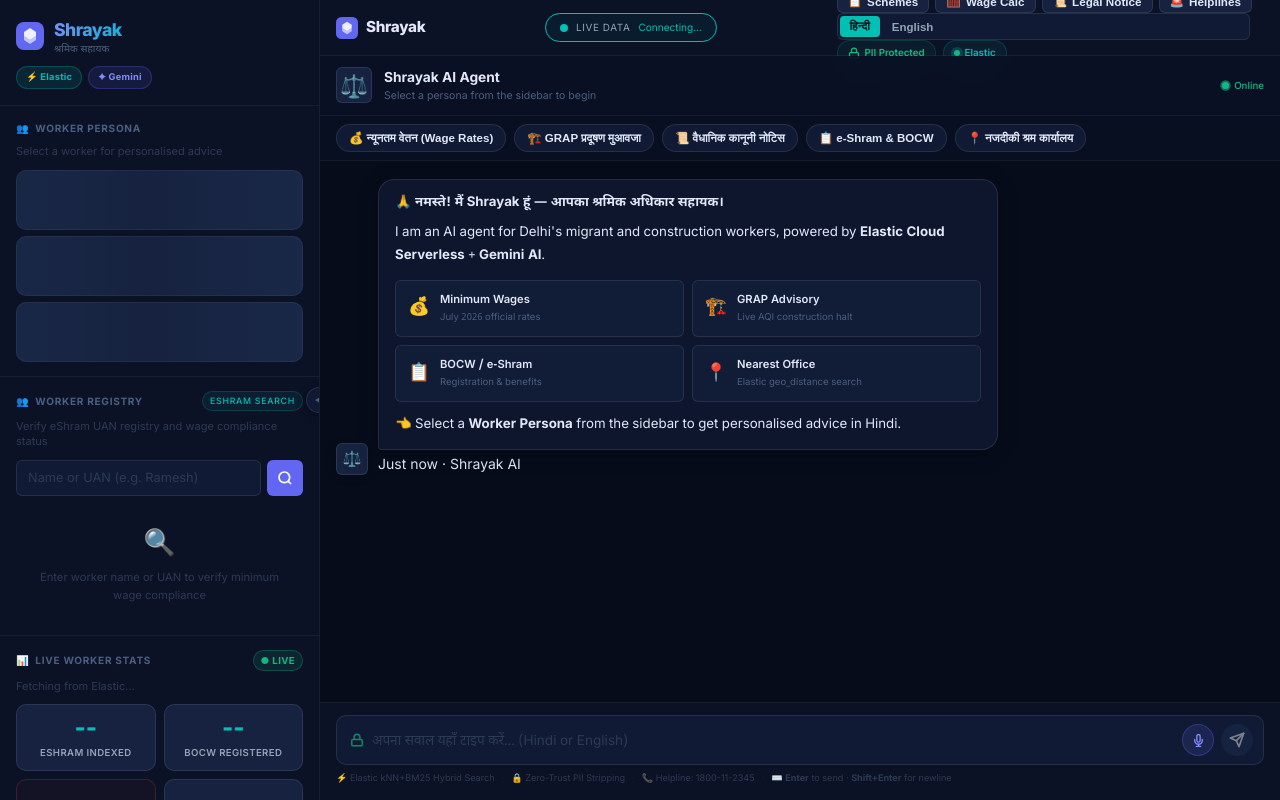
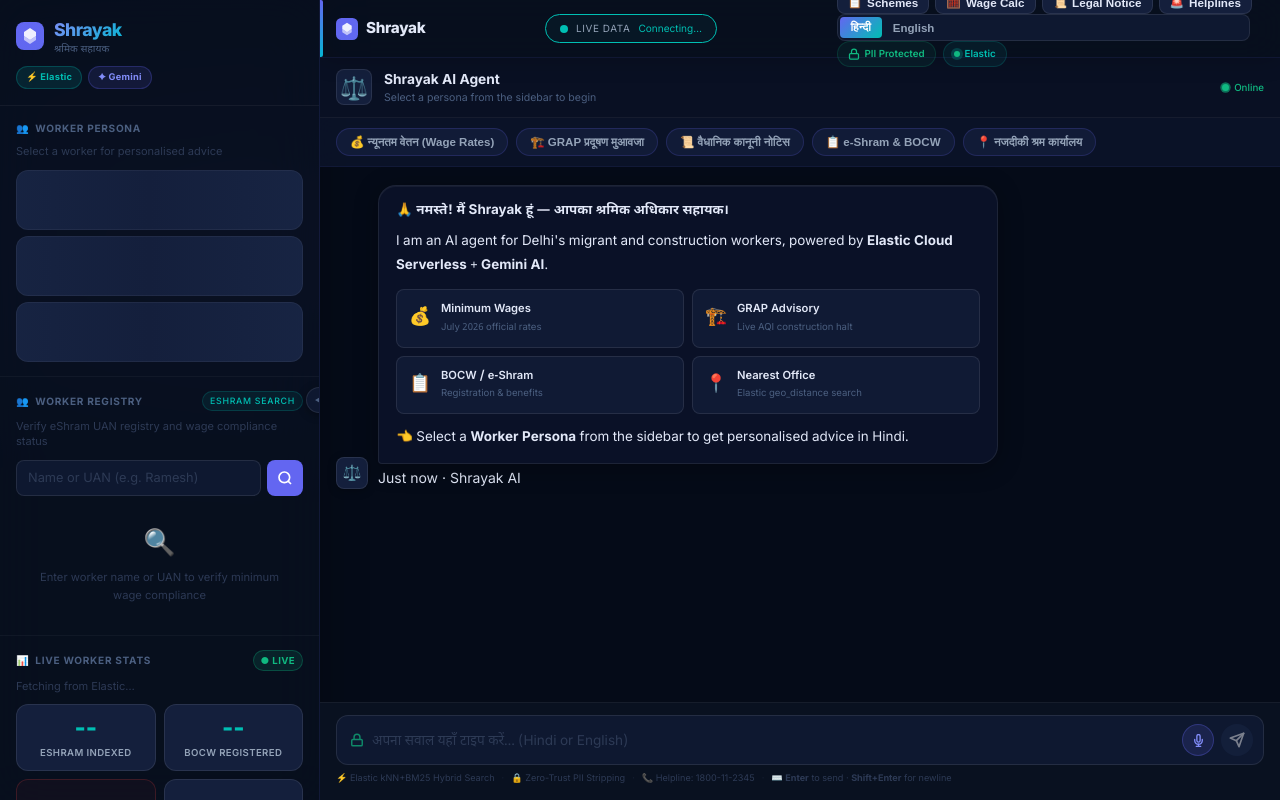
Before and after one commit to akanksha-dot-dev/Shrayak, a website: page frontend/index.html in a window 1280 px wide. Drawn offline with Linux system fonts and the light colour scheme.

Commit message:
feat: implement premium dashboard styling with aurora background and responsive sidebar layout

```diff
--- a/frontend/style.css
+++ b/frontend/style.css
@@ -1,16 +1,14 @@
 /* ================================================================
-   Shrayak — style.css  (v4 — Enhanced)
+   Shrayak — style.css  (v5 — Premium Enhanced)
    ================================================================ */
 
 /* ── Variables ─────────────────────────────────────────────────── */
 :root {
-  --bg0: #060c1a;
-  --bg1: #0b1226;
-  --bg2: #101a34;
-  --bg3: #16223f;
-  --bg4: #1d2d50;
-
-
+  --bg0: #050b18;
+  --bg1: #091120;
+  --bg2: #0e1830;
+  --bg3: #141f3c;
+  --bg4: #1a2848;
 
   --indigo: #6366f1;
   --indigo-lt: #818cf8;
@@ -23,24 +21,35 @@
   --red: #ef4444;
   --purple: #8b5cf6;
 
+  /* Text hierarchy */
+  --t0: #f1f5ff;
   --t1: #e2e8f8;
   --t2: #94a3b8;
   --t3: #4b5f80;
   --t4: #2d3a55;
 
+  /* Glass layers */
   --b1: rgba(255, 255, 255, 0.05);
   --b2: rgba(255, 255, 255, 0.09);
   --b3: rgba(255, 255, 255, 0.15);
-
-  --r: 10px;
-  --rs: 6px;
-  --rl: 16px;
-
+  --bg-glass-1: rgba(9, 17, 32, 0.72);
+  --bg-glass-2: rgba(14, 24, 48, 0.65);
+
+  /* Border radius */
+  --r: 12px;
+  --rs: 8px;
+  --rl: 18px;
+  --rxl: 24px;
+
+  /* Layout */
   --sb: 320px;
-  --tb: 56px;
-
+  --tb: 58px;
+
+  /* Motion */
   --ease: cubic-bezier(.4, 0, .2, 1);
-  --dur: 180ms;
+  --ease-spring: cubic-bezier(.34, 1.56, .64, 1);
+  --dur: 200ms;
+  --dur-slow: 380ms;
 }
 
 /* ── Reset ─────────────────────────────────────────────────────── */
@@ -70,9 +79,29 @@ body {
   flex-direction: column;
 }
 
+/* ── Aurora Background ──────────────────────────────────────────── */
+body::before {
+  content: '';
+  position: fixed;
+  inset: 0;
+  z-index: 0;
+  pointer-events: none;
+  background:
+    radial-gradient(ellipse 60% 50% at 20% 30%, rgba(99,102,241,0.10) 0%, transparent 70%),
+    radial-gradient(ellipse 50% 40% at 80% 70%, rgba(6,182,212,0.08) 0%, transparent 70%),
+    radial-gradient(ellipse 40% 35% at 50% 10%, rgba(0,191,179,0.06) 0%, transparent 70%);
+  animation: auroraShift 18s ease-in-out infinite alternate;
+}
+
+@keyframes auroraShift {
+  0%   { opacity: 1; filter: hue-rotate(0deg); }
+  50%  { opacity: 0.7; filter: hue-rotate(15deg); }
+  100% { opacity: 1; filter: hue-rotate(-10deg); }
+}
+
 /* Scrollbar */
 ::-webkit-scrollbar {
-  width: 4px;
+  width: 3px;
 }
 
 ::-webkit-scrollbar-track {
@@ -80,12 +109,13 @@ body {
 }
 
 ::-webkit-scrollbar-thumb {
-  background: var(--b3);
+  background: linear-gradient(180deg, var(--indigo), var(--cyan));
   border-radius: 99px;
+  opacity: 0.5;
 }
 
 ::-webkit-scrollbar-thumb:hover {
-  background: var(--indigo);
+  opacity: 1;
 }
 
 /* ═══════════════════════════════════════════════════════════════
@@ -181,6 +211,8 @@ body {
   flex: 1;
   overflow: hidden;
   height: 100%;
+  position: relative;
+  z-index: 1;
 }
 
 /* ═══════════════════════════════════════════════════════════════
@@ -189,12 +221,15 @@ body {
 .sidebar {
   width: var(--sb);
   min-width: var(--sb);
-  background: var(--bg1);
-  border-right: 1px solid var(--b1);
+  background: var(--bg-glass-1);
+  backdrop-filter: blur(24px);
+  -webkit-backdrop-filter: blur(24px);
+  border-right: 1px solid rgba(99,102,241,0.12);
   display: flex;
   flex-direction: column;
   overflow: hidden;
   flex-shrink: 0;
+  box-shadow: 4px 0 40px rgba(0,0,0,0.25);
 }
 
 /* Brand header */
@@ -264,7 +299,7 @@ body {
 /* Sections */
 .sb-section {
   padding: 14px 16px;
-  border-bottom: 1px solid var(--b1);
+  border-bottom: 1px solid rgba(255,255,255,0.04);
 }
 
 .sb-section-label {
@@ -277,6 +312,36 @@ body {
   letter-spacing: 0.07em;
   color: var(--t3);
   margin-bottom: 8px;
+  cursor: pointer;
+  user-select: none;
+}
+
+.sb-section-label:hover {
+  color: var(--t2);
+}
+
+.sb-section-chevron {
+  margin-left: auto;
+  font-size: 0.55rem;
+  transition: transform var(--dur) var(--ease);
+  color: var(--t4);
+  flex-shrink: 0;
+}
+
+.sb-section.collapsed .sb-section-chevron {
+  transform: rotate(-90deg);
+}
+
+.sb-section-body {
+  overflow: hidden;
+  transition: max-height var(--dur-slow) var(--ease), opacity var(--dur-slow) var(--ease);
+  max-height: 2000px;
+  opacity: 1;
+}
+
+.sb-section.collapsed .sb-section-body {
+  max-height: 0;
+  opacity: 0;
 }
 
 .sb-hint {
@@ -353,13 +418,22 @@ body {
   align-items: center;
   gap: 10px;
   padding: 10px 12px;
-  background: var(--bg2);
+  background: rgba(14,24,48,0.7);
   border: 1.5px solid var(--b1);
   border-radius: var(--r);
   cursor: pointer;
-  transition: all var(--dur) var(--ease);
+  transition: all var(--dur) var(--ease-spring);
   position: relative;
   overflow: hidden;
+}
+
+.persona-card::before {
+  content: '';
+  position: absolute;
+  inset: 0;
+  background: linear-gradient(135deg, transparent 40%, rgba(255,255,255,0.025) 100%);
+  opacity: 0;
+  transition: opacity var(--dur);
 }
 
 .persona-card::after {
@@ -369,21 +443,21 @@ body {
   top: 0;
   bottom: 0;
   width: 3px;
-  background: var(--pc, var(--indigo));
+  background: var(--p-color, var(--indigo));
   transform: scaleY(0);
   transition: transform var(--dur) var(--ease);
   border-radius: 0 2px 2px 0;
 }
 
 .persona-card:hover {
-  background: var(--bg3);
-  border-color: var(--pc, var(--b2));
-  transform: translateX(2px);
-}
-
-.persona-card:hover::after {
-  transform: scaleY(1);
-}
+  background: rgba(20,31,60,0.85);
+  border-color: var(--p-color, var(--b2));
+  transform: translateX(3px) scale(1.01);
+  box-shadow: 0 4px 20px rgba(0,0,0,0.3);
+}
+
+.persona-card:hover::before { opacity: 1; }
+.persona-card:hover::after  { transform: scaleY(1); }
 
 .persona-card:focus-visible {
   outline: 2px solid var(--indigo);
@@ -391,31 +465,40 @@ body {
 }
 
 .persona-card.active {
-  background: var(--bg3);
-  border-color: var(--pc, var(--indigo));
+  background: rgba(22,34,63,0.9);
+  border-color: var(--p-color, var(--indigo));
+  box-shadow: 0 0 0 1px rgba(99,102,241,0.2), 0 4px 20px rgba(0,0,0,0.25);
 }
 
 .persona-card.active::after {
   transform: scaleY(1);
 }
 
-/* Active glow ring around persona avatar */
+.persona-card.active::before { opacity: 1; }
+
+/* Active shimmer on persona card */
 .persona-card.active .persona-avi {
-  box-shadow: 0 0 0 2px var(--pc, var(--indigo)), 0 0 12px rgba(99, 102, 241, 0.35);
-  border: 1.5px solid var(--pc, var(--indigo));
-  transition: box-shadow var(--dur) var(--ease), border-color var(--dur) var(--ease);
+  box-shadow: 0 0 0 2px var(--p-color, var(--indigo)), 0 0 14px rgba(99,102,241,0.5);
+  border: 1.5px solid var(--p-color, var(--indigo));
+  animation: avatarGlow 2.5s ease-in-out infinite;
+}
+
+@keyframes avatarGlow {
+  0%, 100% { box-shadow: 0 0 0 2px var(--p-color, var(--indigo)), 0 0 8px rgba(99,102,241,0.4); }
+  50%       { box-shadow: 0 0 0 3px var(--p-color, var(--indigo)), 0 0 20px rgba(99,102,241,0.6); }
 }
 
 .persona-avi {
   font-size: 1.4rem;
-  width: 34px;
-  height: 34px;
+  width: 36px;
+  height: 36px;
   background: var(--bg4);
   border-radius: var(--rs);
   display: flex;
   align-items: center;
   justify-content: center;
   flex-shrink: 0;
+  transition: all var(--dur) var(--ease);
 }
 
 .persona-info {
@@ -804,13 +887,30 @@ body {
 .topbar {
   height: var(--tb);
   min-height: var(--tb);
-  background: var(--bg1);
-  border-bottom: 1px solid var(--b1);
+  background: var(--bg-glass-1);
+  backdrop-filter: blur(20px);
+  -webkit-backdrop-filter: blur(20px);
+  border-bottom: 1px solid rgba(99,102,241,0.10);
   display: flex;
   align-items: center;
   padding: 0 16px;
   gap: 12px;
   flex-shrink: 0;
+  box-shadow: 0 1px 24px rgba(0,0,0,0.2);
+  position: relative;
+  z-index: 5;
+}
+
+/* Topbar gradient left accent */
+.topbar::before {
+  content: '';
+  position: absolute;
+  left: 0;
+  top: 0;
+  bottom: 0;
+  width: 3px;
+  background: linear-gradient(180deg, var(--indigo), var(--cyan));
+  border-radius: 0 2px 2px 0;
 }
 
 .topbar-menu {
@@ -1247,32 +1347,44 @@ body {
 }
 
 .msg-bubble {
-  padding: 12px 16px;
-  font-size: 0.83rem;
-  line-height: 1.7;
+  padding: 13px 17px;
+  font-size: 0.84rem;
+  line-height: 1.75;
   color: var(--t1);
-  background: rgba(16, 26, 52, 0.75);
-  backdrop-filter: blur(12px);
-  border: 1px solid rgba(255, 255, 255, 0.1);
+  background: rgba(12, 20, 44, 0.78);
+  backdrop-filter: blur(18px);
+  -webkit-backdrop-filter: blur(18px);
+  border: 1px solid rgba(255, 255, 255, 0.08);
   border-radius: var(--rl);
   border-bottom-left-radius: 4px;
   font-family: 'Noto Sans Devanagari', 'Inter', sans-serif;
-  box-shadow: 0 4px 20px rgba(0, 0, 0, 0.25);
+  box-shadow: 0 4px 24px rgba(0, 0, 0, 0.3), inset 0 1px 0 rgba(255,255,255,0.05);
   position: relative;
   transition: border-color var(--dur), box-shadow var(--dur);
 }
 
 .msg--bot:hover .msg-bubble {
-  border-color: rgba(99, 102, 241, 0.3);
-  box-shadow: 0 6px 24px rgba(0, 0, 0, 0.35);
+  border-color: rgba(99, 102, 241, 0.35);
+  box-shadow: 0 8px 32px rgba(0, 0, 0, 0.4), 0 0 0 1px rgba(99,102,241,0.1), inset 0 1px 0 rgba(255,255,255,0.06);
 }
 
 .msg--user .msg-bubble {
-  background: linear-gradient(135deg, #3730a3 0%, #4f46e5 50%, #6366f1 100%);
-  border-color: rgba(129, 140, 248, 0.3);
+  background: linear-gradient(145deg, #312e81 0%, #3730a3 30%, #4f46e5 70%, #6366f1 100%);
+  border-color: rgba(129, 140, 248, 0.35);
   border-radius: var(--rl);
   border-bottom-right-radius: 4px;
-  box-shadow: 0 4px 18px rgba(79, 70, 229, 0.3);
+  box-shadow: 0 4px 20px rgba(79, 70, 229, 0.4), inset 0 1px 0 rgba(255,255,255,0.1);
+}
+
+/* User message send flash animation */
+.msg--user:last-child .msg-bubble {
+  animation: userBubblePop 0.35s var(--ease-spring) both;
+}
+
+@keyframes userBubblePop {
+  0%   { transform: scale(0.95); opacity: 0.7; }
+  60%  { transform: scale(1.02); }
+  100% { transform: scale(1);    opacity: 1; }
 }
 
 .msg-copy-btn {
@@ -2075,16 +2187,17 @@ body {
   border-color: rgba(239, 68, 68, .25);
 }
 
-/* ── Language Selector Segmented Control ─────────────────────── */
+/* ── Language Selector — Animated Pill Slider ─────────────────── */
 .lang-selector {
   display: flex;
   background: var(--bg2);
   border: 1px solid var(--b2);
   border-radius: var(--rs);
   padding: 2px;
-  gap: 2px;
+  gap: 0;
   align-items: center;
   margin-right: 14px;
+  position: relative;
 }
 
 .lang-btn {
@@ -2093,10 +2206,12 @@ body {
   color: var(--t2);
   font-size: 0.72rem;
   font-weight: 600;
-  padding: 4px 10px;
+  padding: 4px 11px;
   border-radius: 4px;
   cursor: pointer;
-  transition: background var(--dur) var(--ease), color var(--dur) var(--ease);
+  transition: color var(--dur) var(--ease);
+  position: relative;
+  z-index: 1;
 }
 
 .lang-btn:hover {
@@ -2104,8 +2219,22 @@ body {
 }
 
 .lang-btn.active {
-  background: var(--elastic);
-  color: var(--bg0);
+  color: #fff;
+}
+
+.lang-btn.active::before {
+  content: '';
+  position: absolute;
+  inset: 0;
+  background: linear-gradient(135deg, var(--indigo), var(--elastic));
+  border-radius: 4px;
+  z-index: -1;
+  animation: langPillIn 0.22s var(--ease-spring);
+}
+
+@keyframes langPillIn {
+  from { transform: scaleX(0.6); opacity: 0; }
+  to   { transform: scaleX(1);   opacity: 1; }
 }
 
 /* ── Topbar Actions & Tools ──────────────────────────────────── */
@@ -2544,36 +2673,53 @@ body {
 .topic-chips {
   display: flex;
   gap: 8px;
-  padding: 8px 16px;
+  padding: 10px 16px;
   overflow-x: auto;
   scrollbar-width: none;
-  background: rgba(11, 18, 38, 0.6);
-  border-bottom: 1px solid var(--b1);
+  background: var(--bg-glass-2);
+  backdrop-filter: blur(10px);
+  border-bottom: 1px solid rgba(99,102,241,0.08);
 }
 .topic-chips::-webkit-scrollbar {
   display: none;
 }
 .topic-chip {
-  background: var(--bg2);
-  border: 1px solid var(--b2);
-  color: var(--t1);
+  background: rgba(20,31,60,0.8);
+  border: 1px solid rgba(99,102,241,0.2);
+  color: var(--t2);
   font-size: 0.72rem;
   font-weight: 600;
-  padding: 6px 12px;
+  padding: 6px 13px;
   border-radius: 99px;
   white-space: nowrap;
   cursor: pointer;
-  transition: all var(--dur) var(--ease);
+  transition: all var(--dur) var(--ease-spring);
   display: flex;
   align-items: center;
   gap: 4px;
-}
+  position: relative;
+  overflow: hidden;
+}
+
+.topic-chip::before {
+  content: '';
+  position: absolute;
+  inset: 0;
+  background: linear-gradient(135deg, rgba(99,102,241,0.12), rgba(6,182,212,0.08));
+  opacity: 0;
+  transition: opacity var(--dur);
+  border-radius: 99px;
+}
+
 .topic-chip:hover {
-  background: var(--bg3);
-  border-color: var(--indigo);
+  border-color: rgba(99,102,241,0.5);
   color: #fff;
-  transform: translateY(-1px);
-  box-shadow: 0 4px 12px rgba(99, 102, 241, 0.2);
+  transform: translateY(-2px) scale(1.03);
+  box-shadow: 0 6px 18px rgba(99, 102, 241, 0.25);
+}
+
+.topic-chip:hover::before {
+  opacity: 1;
 }
 
 /* ═══════════════════════════════════════════════════════════════
```
